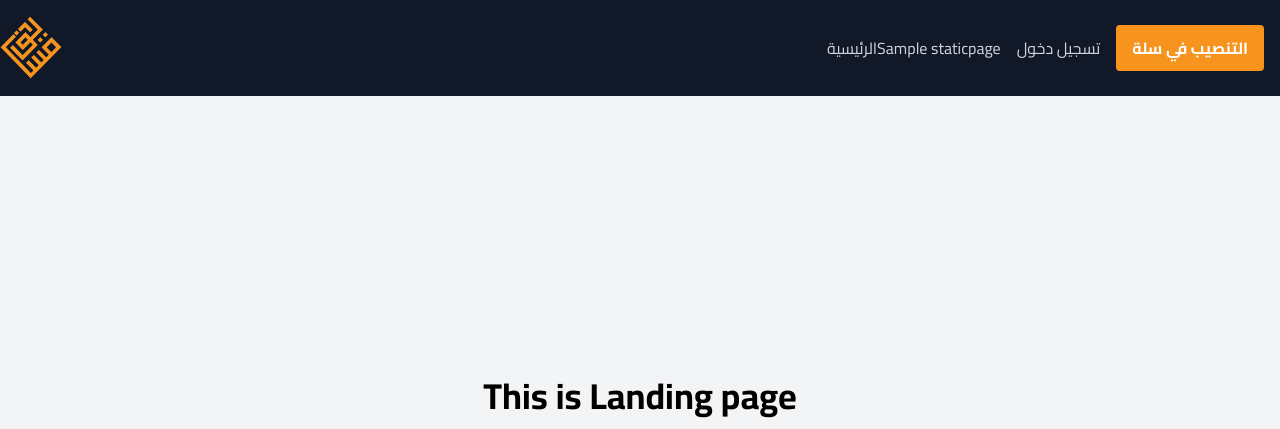
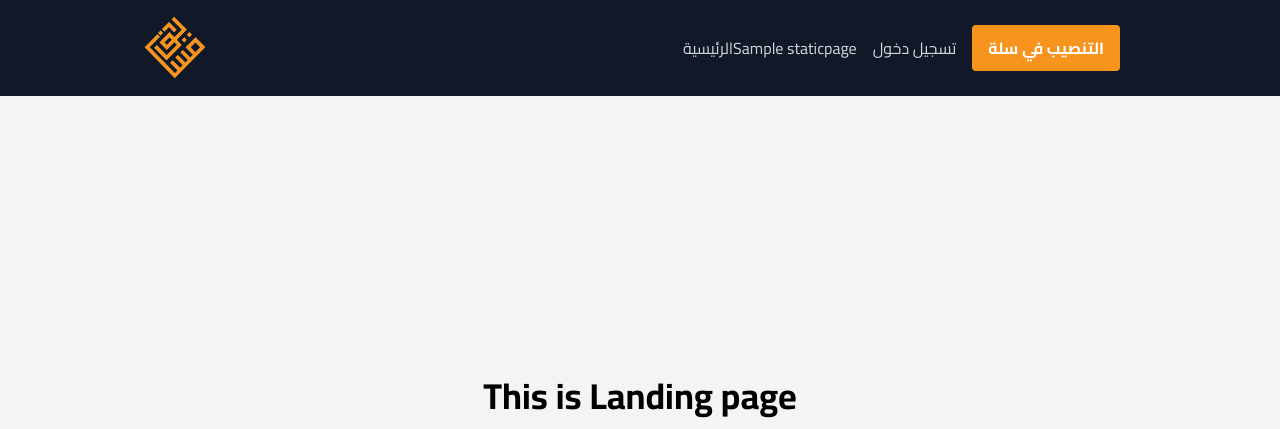
Before and after one commit to IslamMesha/salla-seo, a Django app: page / in a window 1280 px wide. Shown: the top 429 px of the page. Run offline with Django 3.2, Linux system fonts and the light colour scheme; tables that the repository leaves empty hold one stand-in row (values such as "Sample post").

Commit message:
new style to better look

```diff
--- a/static/css/style.css
+++ b/static/css/style.css
@@ -32,3 +32,9 @@ body {
   color: #fff;
   font-weight: bold;
 }
+
+.container {
+  max-width: 80%;
+  margin: 0 auto;
+  padding: 0 1rem;
+}
```
